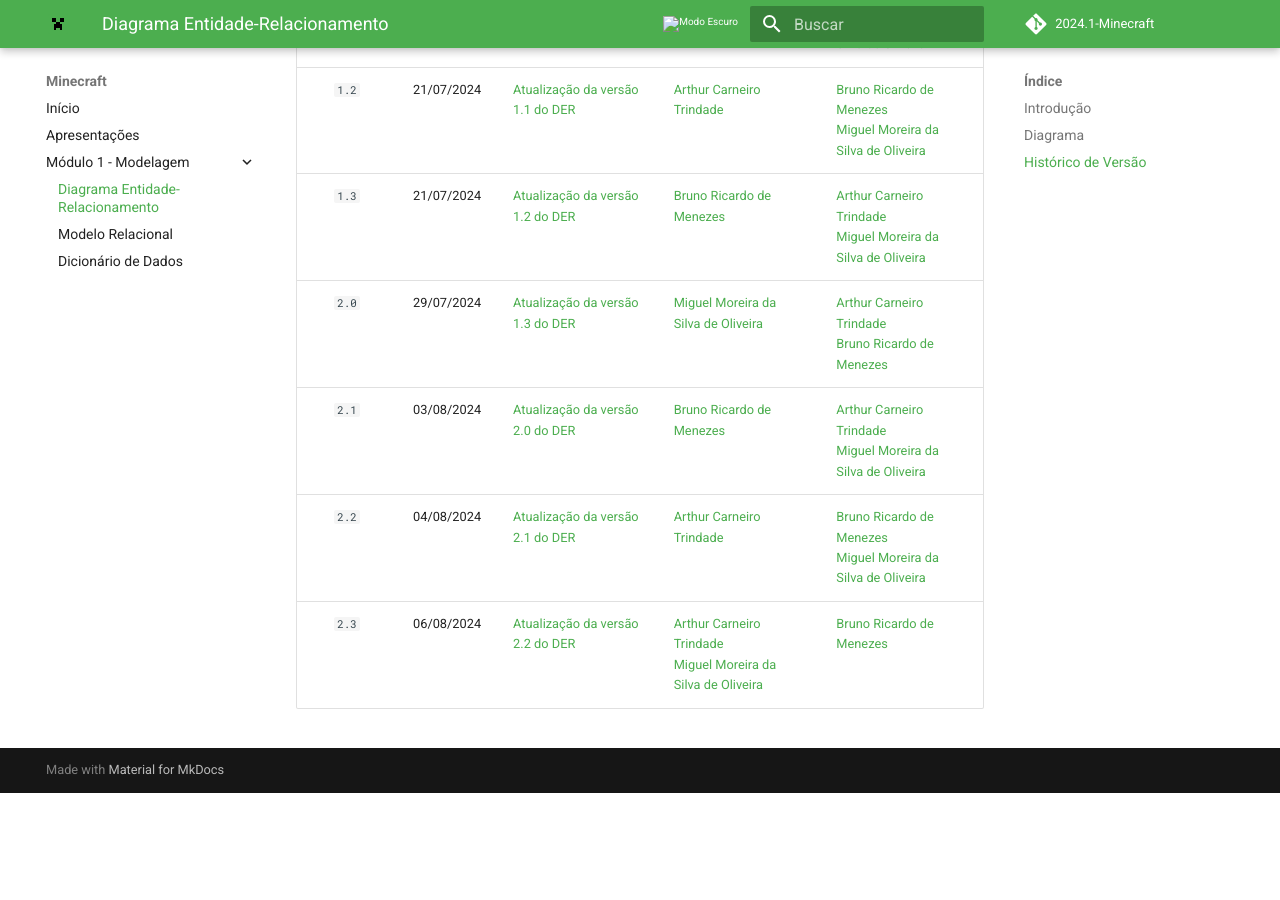
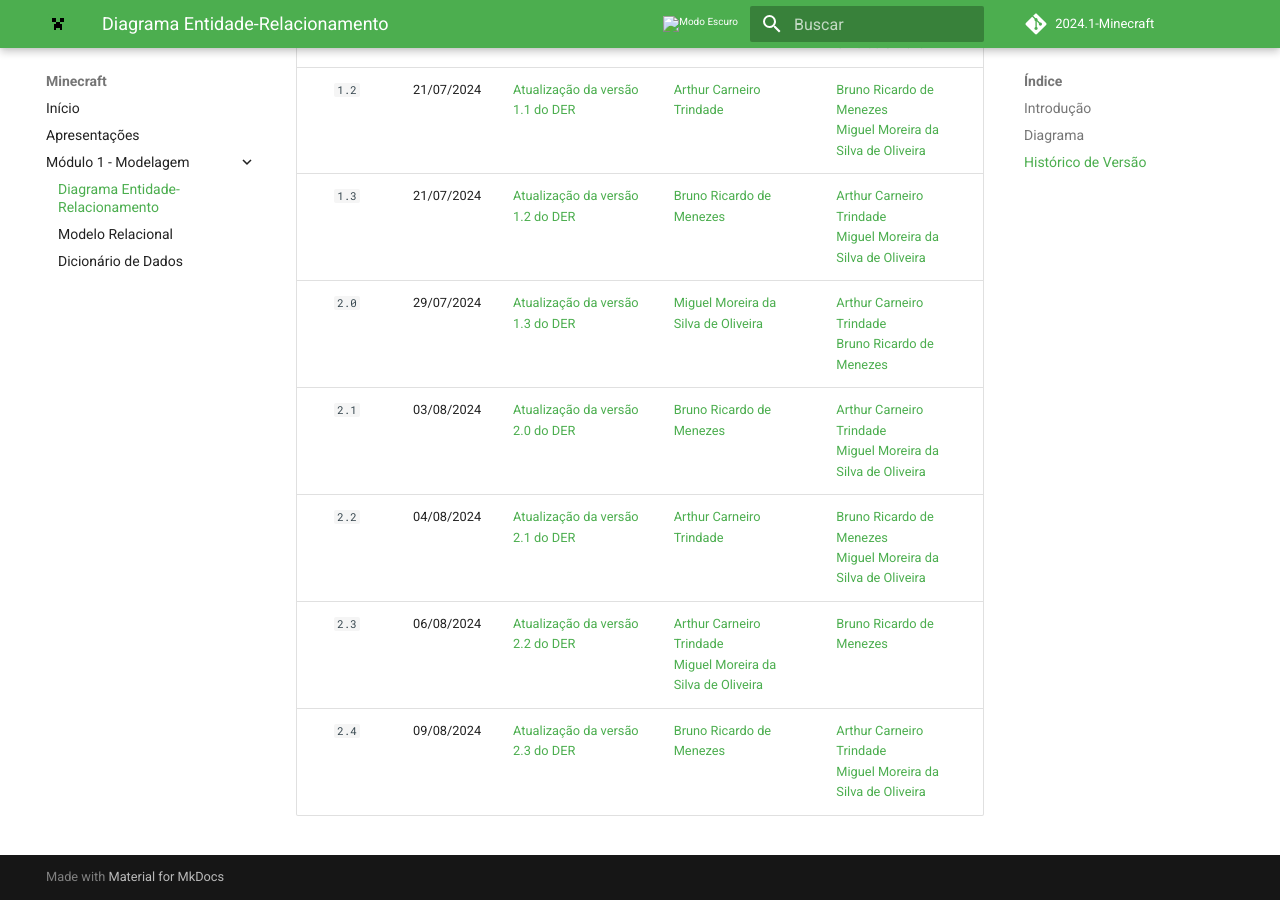
Before and after one commit to SBD1/2024.1-Minecraft, an MkDocs documentation site: the page built from gitpages/docs/modulo_1/der.md, in a window 1280 px wide and 900 px high, scrolled down 1468 px. Built offline with MkDocs 1.6.1 and Material for MkDocs 9.7.7, drawn with Linux system fonts in a browser that asks for light colours; comment, search, counter and statistics services are not loaded; before the commit the page ends 2261 px from its top, so only the background shows below that.

Commit message:
Adicionando versão 2.4 do DER

```diff
--- a/gitpages/docs/modulo_1/der.md
+++ b/gitpages/docs/modulo_1/der.md
@@ -25,3 +25,4 @@ Autores: [Arthur Carneiro Trindade](https://github.com/trindadea), [Bruno Ricard
 | `2.1`  | 03/08/2024 | [Atualização da versão 2.0 do DER](./versoes/DER/versao_2.1.png) | [Bruno Ricardo de Menezes](https://github.com/EhOBruno) | [Arthur Carneiro Trindade](https://github.com/trindadea)<br>[Miguel Moreira da Silva de Oliveira](https://github.com/EhOMiguel) |
 | `2.2`  | 04/08/2024 | [Atualização da versão 2.1 do DER](./versoes/DER/versao_2.2.png) | [Arthur Carneiro Trindade](https://github.com/trindadea) | [Bruno Ricardo de Menezes](https://github.com/EhOBruno)<br>[Miguel Moreira da Silva de Oliveira](https://github.com/EhOMiguel) |
 | `2.3`  | 06/08/2024 | [Atualização da versão 2.2 do DER](./versoes/DER/versao_2.3.png) | [Arthur Carneiro Trindade](https://github.com/trindadea)<br>[Miguel Moreira da Silva de Oliveira](https://github.com/EhOMiguel) | [Bruno Ricardo de Menezes](https://github.com/EhOBruno) |
+| `2.4`  | 09/08/2024 | [Atualização da versão 2.3 do DER](./versoes/DER/versao_2.4.png) | [Bruno Ricardo de Menezes](https://github.com/EhOBruno) | [Arthur Carneiro Trindade](https://github.com/trindadea)<br>[Miguel Moreira da Silva de Oliveira](https://github.com/EhOMiguel) |
```
Also changed, not shown: gitpages/docs/modulo_1/versoes/DER/versao_2.4.png (added).
